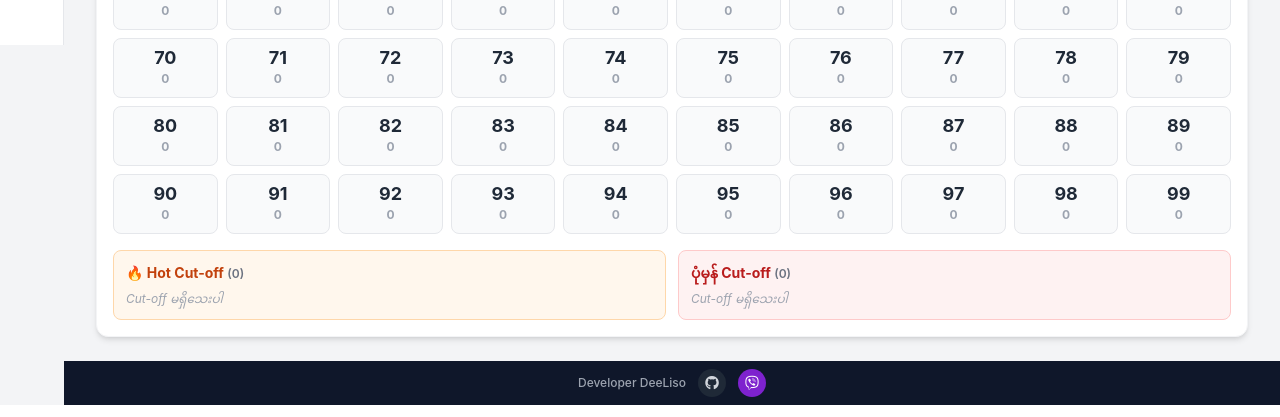
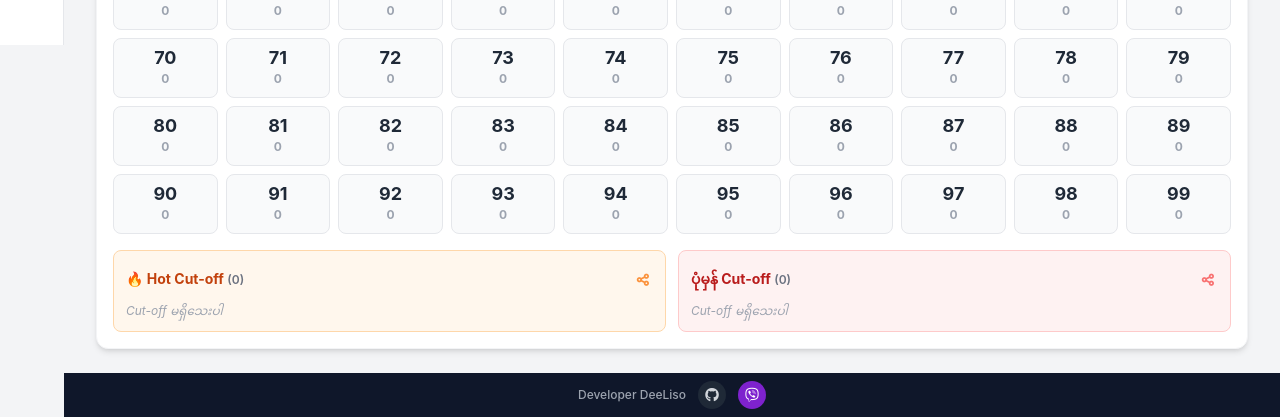
Before and after one commit to DeeLiso/2d-parser-engine, a Django app: template twodapp/templates/twodapp/ledger.html in a window 1280 px wide. Shown: the part 755-1172 px from the top of the page. Run offline with Django 5.2, Linux system fonts and the light colour scheme; the template is opened without the code that fills it: most values are stand-ins (such as "Sample title", 1, 10 or a date in 2020); some libraries are stand-ins or nearby versions.

Commit message:
Ledger: add Viber share icons to cut-off sections
- Share icon next to Hot Cut-off heading (orange)
- Share icon next to Normal Cut-off heading (red)
- Opens Viber with formatted cut-off message
- Message format: number → amount/limit
- Stores cutoff data for sharing

```diff
--- a/twodapp/templates/twodapp/ledger.html
+++ b/twodapp/templates/twodapp/ledger.html
@@ -228,12 +228,22 @@
             <!-- Cut-off List -->
             <div class="mt-4 grid grid-cols-1 md:grid-cols-2 gap-3">
                 <div class="border border-orange-200 rounded-lg p-3 bg-orange-50">
-                    <h3 class="text-sm font-bold text-orange-700 mb-2">🔥 Hot Cut-off <span id="hotCutCount" class="text-xs font-semibold text-gray-500"></span></h3>
+                    <div class="flex items-center justify-between mb-2">
+                        <h3 class="text-sm font-bold text-orange-700">🔥 Hot Cut-off <span id="hotCutCount" class="text-xs font-semibold text-gray-500"></span></h3>
+                        <button onclick="shareCutoff('hot')" class="text-orange-400 hover:text-orange-600 transition p-1 rounded-lg hover:bg-orange-100" title="Share via Viber">
+                            <i class="fas fa-share-alt text-sm"></i>
+                        </button>
+                    </div>
                     <div id="hotCutList" class="flex flex-wrap gap-1.5"></div>
                     <div id="hotCutEmpty" class="text-xs text-gray-400 italic">Cut-off မရှိသေးပါ</div>
                 </div>
                 <div class="border border-red-200 rounded-lg p-3 bg-red-50">
-                    <h3 class="text-sm font-bold text-red-700 mb-2">ပုံမှန် Cut-off <span id="normCutCount" class="text-xs font-semibold text-gray-500"></span></h3>
+                    <div class="flex items-center justify-between mb-2">
+                        <h3 class="text-sm font-bold text-red-700">ပုံမှန် Cut-off <span id="normCutCount" class="text-xs font-semibold text-gray-500"></span></h3>
+                        <button onclick="shareCutoff('norm')" class="text-red-400 hover:text-red-600 transition p-1 rounded-lg hover:bg-red-100" title="Share via Viber">
+                            <i class="fas fa-share-alt text-sm"></i>
+                        </button>
+                    </div>
                     <div id="normCutList" class="flex flex-wrap gap-1.5"></div>
                     <div id="normCutEmpty" class="text-xs text-gray-400 italic">Cut-off မရှိသေးပါ</div>
                 </div>
@@ -404,7 +414,10 @@
             document.getElementById('statLimit').textContent = globalLimit.toLocaleString();
         }
 
+        const cutoffData = { hot: [], norm: [] };
+
         function renderCutoff(kind, items) {
+            cutoffData[kind] = items;
             const listEl = document.getElementById(kind + 'CutList');
             const emptyEl = document.getElementById(kind + 'CutEmpty');
             const countEl = document.getElementById(kind + 'CutCount');
@@ -420,6 +433,19 @@
             });
             countEl.textContent = `(${items.length})`;
             emptyEl.style.display = items.length ? 'none' : '';
+        }
+
+        function shareCutoff(kind) {
+            const items = cutoffData[kind];
+            if (!items || !items.length) return;
+            const label = kind === 'hot' ? '🔥 Hot Cut-off' : 'ပုံမှန် Cut-off';
+            let text = label + '\n';
+            items.forEach(c => {
+                text += `${c.numStr} → ${c.amt.toLocaleString()}/${c.limit.toLocaleString()}\n`;
+            });
+            text += '\n— 2D FPEngine';
+            const url = 'viber://forward?text=' + encodeURIComponent(text);
+            window.open(url, '_blank');
         }
 
         // ===== Modal =====
```
